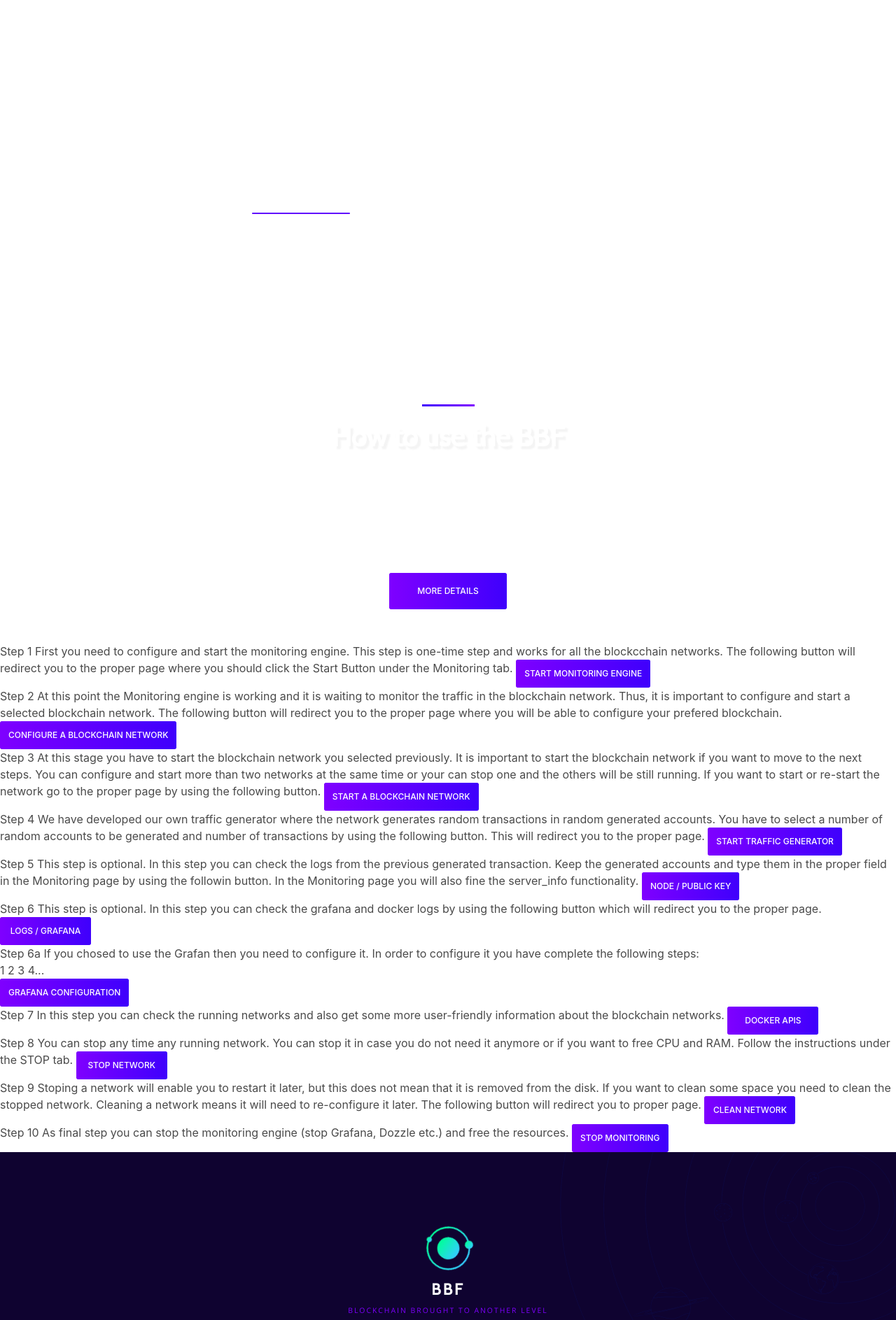
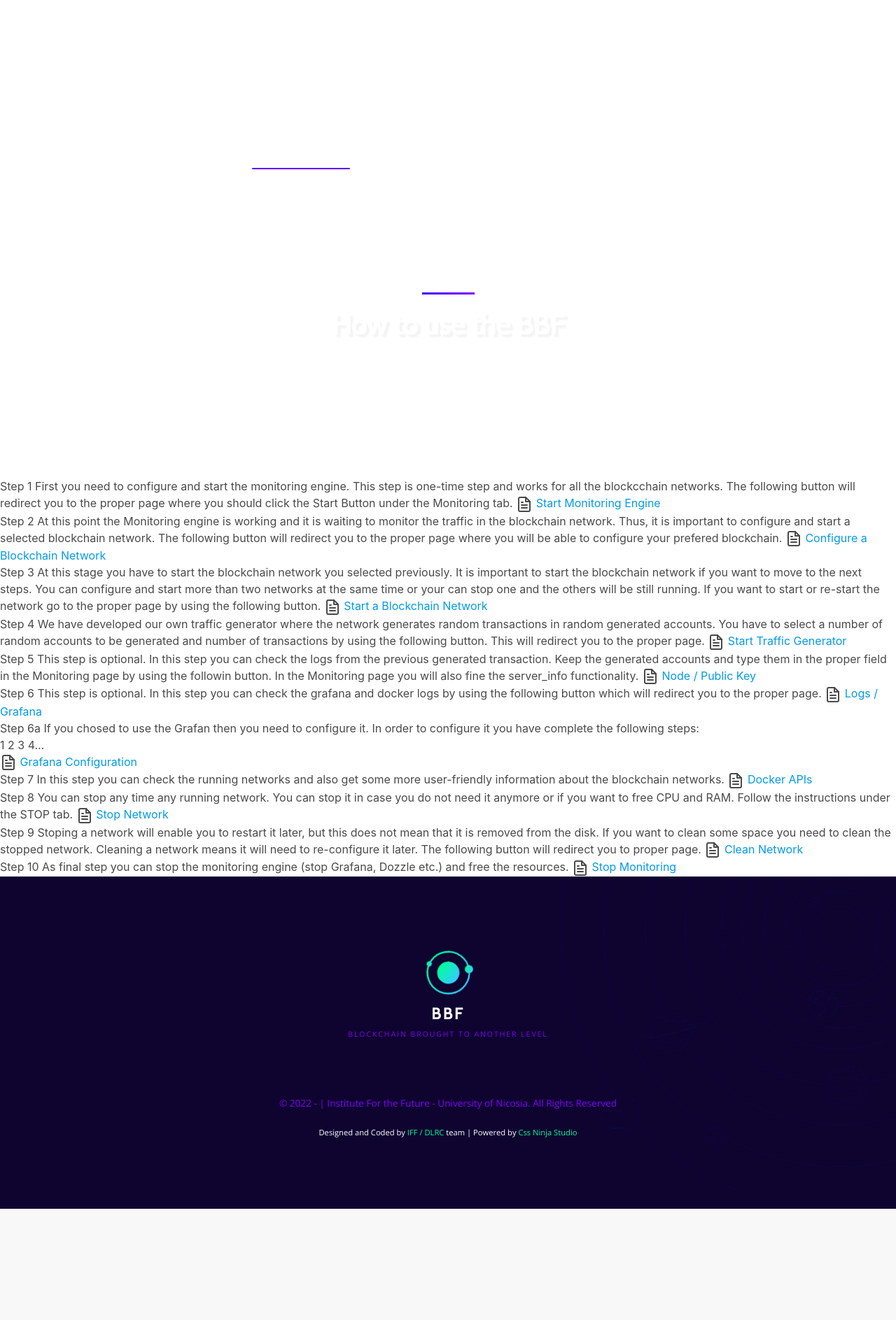
Before and after one commit to UNIC-IFF/KNOB-BBF-Web-Application, a Flask app: template templates/available_networks.html in a window 1280 px wide. Shown: the part 80-1967 px from the top of the page at 70% size. After the commit the page ends 1808 px from the top, so only its background shows below. Run offline with Flask 2, Linux system fonts and the light colour scheme; the template is opened without the code that fills it, so the values that code supplies are empty; some libraries are stand-ins or nearby versions.

Commit message:
available_networks last version

```diff
--- a/package.json
+++ b/package.json
@@ -29,7 +29,7 @@
     "bulma": "^0.9.3",
     "bulma-accordion": "^2.0.1",
     "codemirror": "^5.64.0",
-    "feather-icons": "^4.28.0",
+    "feather-icons": "^4.29.0",
     "gulp-bg": "^0.0.9",
     "ionicons": "^6.0.0",
     "js-datepicker": "^5.18.0",
--- a/templates/available_networks.html
+++ b/templates/available_networks.html
@@ -9,7 +9,7 @@
 
     </section>
      <!-- ICO section -->
-     <section class="section is-medium ">
+     <section class="section " style="padding-top:10vh">
       <!-- Container -->
       <div class="container">
           <!-- Title & subtitle -->
@@ -49,7 +49,7 @@
                             <div class="columns " style="display:block;">
                               <!-- ICO Terms -->
 
-                                  <div class="text-content  has-text-centered ">
+                                  <div class="text-content  has-text-centered " style="padding-top:3vh">
                                       <h4 id="showName{{i}}" class="title is-light animated preFadeInUp fadeInUp">NAME</h4>
                                           <div class="animated preFadeInUp fadeInUp">
 
@@ -58,7 +58,7 @@
                                           </div>
                                   </div>
                             </div>
-                            <span  class="buttons column is-10" style="float:right; padding-top:10vh;">
+                            <span  class="buttons column is-10" style="float:right; padding-top:4vh;">
                                 <a href="{{url_for('management')}}" target="_blank" class="button k-button k-primary rounded raised has-gradient is-fat is-bold">
                                  Manage this Network
                                 </a>
@@ -89,24 +89,19 @@
   <!-- /ICO section -->
 
 
-  <section x-data="initRoadmap()" x-init="setupRoadmap()" id="roadmap" class="main-timeline" style="padding-top:-10%">
+  <section x-data="initRoadmap()" x-init="setupRoadmap()" id="roadmap" class="main-timeline" style="padding-top:-5vw; margin-top:0" >
     <div class="hero-body has-text-centered">
-        <div class="columns">
+        <div class="columns" >
 
             <div class="column is-6 is-offset-3">
                 <div class="divider is-centered"> </div>
                 <h2 class="title is-2 is-light is-semibold is-spaced main-title">How to use the BBF</h2>
-                <h5 class="subtitle is-5 is-light is-thin">
+                <h5 class="subtitle is-5 is-light is-thin" style="text-align:justify;">
                     The following steps introduce a step-by-step procedure of the Blockchain Benchmarking Framework (BBF) usage. It is important to follow the step-guide and not skip any step.
-                    Each step will redirect you to the proper page where you will found more information for each functionality.
+                    Each step will redirect you to the proper page where you will find more information for each functionality.
                 </h5>
                 <!-- CTA -->
-                <p>
-                    <a href="#roadmap" class="button k-button k-primary raised has-gradient is-fat is-bold">
-                        <span class="text">More details</span>
-                        <span class="front-gradient"></span>
-                    </a>
-                </p>
+
             </div>
         </div>
     </div>
@@ -114,15 +109,15 @@
         <li>
             <div>
                 <span class="item-title">Step 1</span>
-                <span class="item-content">
+                <span class="item-content" style="text-align:justify;">
                     First you need to configure and start the monitoring engine. This step is one-time step and works for all the blockcchain networks.
                     The following button will redirect you to the proper page where you should click the Start Button under the Monitoring tab.
                 </span>
                 <span class="more">
+                    <i data-feather="file-text"></i>
 
-                  <a href="{{url_for('monitoring')}}" class="button k-button k-primary raised has-gradient is-bold" target="_blank">
-                    <span class="text">Start Monitoring Engine</span>
-                    <span class="front-gradient"></span>
+                  <a href="{{url_for('monitoring')}}"  target="_blank">
+                    Start Monitoring Engine
                   </a>
                   </span>
             </div>
@@ -131,15 +126,16 @@
         <li>
             <div>
                 <span class="item-title">Step 2</span>
-                <span class="item-content">
+                <span class="item-content" style="text-align:justify;">
                  At this point the Monitoring engine is working and it is waiting to monitor the traffic in the blockchain network.
                  Thus, it is important to configure and start a selected blockchain network. The following button will redirect you to the proper page where you
                  will be able to configure your prefered blockchain.
                 </span>
                 <span class="more">
-                  <a href="{{url_for('benchmarking_engine')}}" class="button k-button k-primary raised has-gradient is-bold" target="_blank">
-                    <span class="text">Configure a Blockchain Network</span>
-                    <span class="front-gradient"></span>
+                        <i data-feather="file-text"></i>
+                  <a href="{{url_for('benchmarking_engine')}}" target="_blank">
+                    Configure a Blockchain Network
+
                   </a>
                 </span>
             </div>
@@ -148,14 +144,15 @@
             <div>
                 <span class="item-title">Step 3</span>
 
-                <span class="item-content">
+                <span class="item-content" style="text-align:justify;">
                    At this stage you have to start the blockchain network you selected previously. It is important to start the blockchain network if you want to move to the next steps.
                    You can configure and start more than two networks at the same time or your can stop one and the others will be still running. If you want to start or re-start the network go to the proper page by using the following button.
                 </span>
                 <span class="more">
-                     <a href="{{url_for('benchmarking_engine')}}" class="button k-button k-primary raised has-gradient is-bold" target="_blank">
-                        <span class="text">Start a Blockchain Network</span>
-                        <span class="front-gradient"></span>
+                    <i data-feather="file-text"></i>
+                     <a href="{{url_for('benchmarking_engine')}}" target="_blank">
+                       Start a Blockchain Network
+
                       </a>
                 </span>
             </div>
@@ -163,14 +160,14 @@
         <li>
             <div>
                 <span class="item-title">Step 4</span>
-                <span class="item-content">
+                <span class="item-content" style="text-align:justify;">
                     We have developed our own traffic generator where the network generates random transactions in random generated accounts. You have to select a number of random accounts to be generated and number of transactions
                     by using the following button. This will redirect you to the proper page.
                 </span>
                 <span class="more">
-                    <a href="{{url_for('monitoring')}}" class="button k-button k-primary raised has-gradient is-bold" target="_blank">
-                        <span class="text">Start Traffic Generator</span>
-                        <span class="front-gradient"></span>
+                    <i data-feather="file-text"></i>
+                    <a href="{{url_for('monitoring')}}"  target="_blank">
+                       Start Traffic Generator
                       </a>
                 </span>
             </div>
@@ -178,14 +175,14 @@
         <li>
             <div>
                 <span class="item-title">Step 5</span>
-                <span class="item-content">
+                <span class="item-content" style="text-align:justify;">
                     This step is optional. In this step you can check the logs from the previous generated transaction. Keep the generated accounts and type them in the proper field in the Monitoring page by using the followin button.
                     In the Monitoring page you will also fine the server_info functionality.
                 </span>
                 <span class="more">
-                    <a href="{{url_for('monitoring')}}" class="button k-button k-primary raised has-gradient is-bold" target="_blank">
-                        <span class="text">Node / Public Key</span>
-                        <span class="front-gradient"></span>
+                    <i data-feather="file-text"></i>
+                    <a href="{{url_for('monitoring')}}" target="_blank">
+                     Node / Public Key
                       </a>
                 </span>
             </div>
@@ -193,13 +190,13 @@
         <li>
             <div>
                 <span class="item-title">Step 6</span>
-                <span class="item-content">
+                <span class="item-content" style="text-align:justify;">
                     This step is optional. In this step you can check the grafana and docker logs by using the following button which will redirect you to the proper page.
                 </span>
                 <span class="more">
-                    <a href="{{url_for('monitoring')}}" class="button k-button k-primary raised has-gradient is-bold" target="_blank">
-                        <span class="text">Logs / Grafana</span>
-                        <span class="front-gradient"></span>
+                    <i data-feather="file-text"></i>
+                    <a href="{{url_for('monitoring')}}"  target="_blank">
+                       Logs / Grafana
                       </a>
                 </span>
             </div>
@@ -207,7 +204,7 @@
         <li>
             <div>
                 <span class="item-title">Step 6a</span>
-                <span class="item-content">
+                <span class="item-content" style="text-align:justify;">
                     If you chosed to use the Grafan then you need to configure it. In order to configure it you have complete the following steps:
                      <ul>
                         <li>
@@ -217,9 +214,9 @@
                      </ul>
                 </span>
                 <span class="more">
-                    <a href="{{url_for('grafana')}}" class="button k-button k-primary raised has-gradient is-bold" target="_blank">
-                        <span class="text">Grafana Configuration</span>
-                        <span class="front-gradient"></span>
+                    <i data-feather="file-text"></i>
+                    <a href="{{url_for('grafana')}}" target="_blank">
+                     Grafana Configuration
                       </a>
                 </span>
             </div>
@@ -227,13 +224,13 @@
         <li>
             <div>
                 <span class="item-title">Step 7</span>
-                <span class="item-content">
+                <span class="item-content" style="text-align:justify;">
                     In this step you can check the running networks and also get some more user-friendly information about the blockchain networks.
                 </span>
                 <span class="more">
-                    <a href="{{url_for('management')}}" class="button k-button k-primary raised has-gradient is-bold" target="_blank">
-                        <span class="text">Docker APIs</span>
-                        <span class="front-gradient"></span>
+                    <i data-feather="file-text"></i>
+                    <a href="{{url_for('management')}}"  target="_blank">
+                       Docker APIs
                       </a>
                 </span>
             </div>
@@ -241,14 +238,14 @@
         <li>
             <div>
                 <span class="item-title">Step 8</span>
-                <span class="item-content">
+                <span class="item-content" style="text-align:justify;">
                     You can stop any time any running network. You can stop it in case you do not need it anymore or if you want to free CPU and RAM.
                     Follow the instructions under the STOP tab.
                 </span>
                 <span class="more">
-                    <a href="{{url_for('benchmarking_engine')}}" class="button k-button k-primary raised has-gradient is-bold" target="_blank">
-                        <span class="text">Stop Network</span>
-                        <span class="front-gradient"></span>
+                    <i data-feather="file-text"></i>
+                    <a href="{{url_for('benchmarking_engine')}}" target="_blank">
+                       Stop Network
                       </a>
                 </span>
             </div>
@@ -256,15 +253,15 @@
         <li>
             <div>
                 <span class="item-title">Step 9</span>
-                <span class="item-content">
+                <span class="item-content" style="text-align:justify;">
                     Stoping a network will enable you to restart it later, but this does not mean that it is removed from the disk. If you want to clean
                     some space you need to clean the stopped network. Cleaning a network means it will need to re-configure it later.
                     The following button will redirect you to proper page.
                 </span>
                 <span class="more">
-                    <a href="{{url_for('benchmarking_engine')}}" class="button k-button k-primary raised has-gradient is-bold" target="_blank">
-                        <span class="text">Clean Network</span>
-                        <span class="front-gradient"></span>
+                    <i data-feather="file-text"></i>
+                    <a href="{{url_for('benchmarking_engine')}}" target="_blank">
+                    Clean Network
                       </a>
                 </span>
             </div>
@@ -272,13 +269,13 @@
         <li>
             <div>
                 <span class="item-title">Step 10</span>
-                <span class="item-content">
+                <span class="item-content" style="text-align:justify;">
                     As final step you can stop the monitoring engine (stop Grafana, Dozzle etc.) and free the resources.
                 </span>
                 <span class="more">
-                    <a href="{{url_for('monitoring')}}" class="button k-button k-primary raised has-gradient is-bold" target="_blank">
-                        <span class="text">Stop Monitoring</span>
-                        <span class="front-gradient"></span>
+                    <i data-feather="file-text"></i>
+                    <a href="{{url_for('monitoring')}}" target="_blank">
+                      Stop Monitoring
                       </a>
                 </span>
             </div>
@@ -294,14 +291,14 @@
        "xrpl":  `XRPL uses a consensus protocol, in which designated servers called validators come to an agreement on the order and outcome of XRP transactions every 3-5 seconds.
        All servers in the network process each transaction according to the same rules, and any transaction that follows the protocol is confirmed right away. All transactions are public, with strong cryptography to guarantee the integrity of the system.
 
-       Anyone can operate a validator; currently, over 150 validators are active on the ledger, operated by universities, exchanges, businesses, and individuals. Additionally, the consensus protocol ensures the blockchain becomes more decentralized over time as the validator pool grows.`      ,
-     "besu-poa" :`Hyperledger Besu is an Ethereum client designed to be enterprise-friendly for both public and private permissioned network use cases. It can also be ran on test networks such as Rinkeby, Ropsten, and Görli. Hyperledger Besu includes several consensus algorithms including PoW, and PoA (IBFT, IBFT 2.0, Etherhash, and Clique). Its comprehensive permissioning schemes are designed specifically for use in a consortium environment.`
+       Anyone can operate a validator; currently, over 150 validators are active on the ledger, operated by universities, exchanges, businesses, and individuals. Additionally, the consensus protocol ensures the blockchain becomes more decentralized over time as the validator pool grows. <a href="https://xrpl.org/xrp-ledger-overview.html" target="_blank"> Find More. </a>`      ,
+     "besu-poa" :`Hyperledger Besu is an Ethereum client designed to be enterprise-friendly for both public and private permissioned network use cases. It can also be ran on test networks such as Rinkeby, Ropsten, and Görli. Hyperledger Besu includes several consensus algorithms including PoW, and PoA (IBFT, IBFT 2.0, Etherhash, and Clique). Its comprehensive permissioning schemes are designed specifically for use in a consortium environment. <a href="https://www.hyperledger.org/blog/2019/08/29/announcing-hyperledger-besu" target="_blank"> Find More. </a>`
 
       , "stellar-docker-testnet": `At the lowest level, Stellar is a system for tracking ownership. Like accountants have for centuries, it uses a ledger to do so, but Stellar’s innovation is that there is no actual accountant. Instead there’s a network of independent computers each checking and rechecking the work of the others. Stellar is a system without a central authority—meaning no one can stop the network or secretly adjust the numbers to his liking—yet even without a central authority the ledgers are verified and updated, every five seconds.
 
-      A unique algorithm, called the Stellar Consensus Protocol (SCP), keeps everything in sync. There are many ways to get agreement across a decentralized system—Bitcoin's visionary proof-of-work method was the first and is still the most famous. But, like many first drafts, proof-of-work left room for improvement. SCP strives to be better by being configurable, fast, and highly energy efficient. If you're interested in the deep details, you can read the peer-reviewed paper, published by SOSP, the oldest and most prestigious systems conference, for complete technical details.`
+      A unique algorithm, called the Stellar Consensus Protocol (SCP), keeps everything in sync. There are many ways to get agreement across a decentralized system—Bitcoin's visionary proof-of-work method was the first and is still the most famous. But, like many first drafts, proof-of-work left room for improvement. SCP strives to be better by being configurable, fast, and highly energy efficient. If you're interested in the deep details, you can read the peer-reviewed paper, published by SOSP, the oldest and most prestigious systems conference, for complete technical details.  <a href="https://www.stellar.org/learn/intro-to-stellar" target="_blank"> Find More. </a>`
     ,
-       "geth": `Ethereum is a technology for building apps and organizations, holding assets, transacting and communicating without being controlled by a central authority. There is no need to hand over all your personal details to use Ethereum - you keep control of your own data and what is being shared. Ethereum has its own cryptocurrency, Ether, which is used to pay for certain activities on the Ethereum network.`
+       "geth": `Ethereum is a technology for building apps and organizations, holding assets, transacting and communicating without being controlled by a central authority. There is no need to hand over all your personal details to use Ethereum - you keep control of your own data and what is being shared. Ethereum has its own cryptocurrency, Ether, which is used to pay for certain activities on the Ethereum network. <a href="https://ethereum.org/en/what-is-ethereum/" target="_blank"> Find More. </a>`
       };
   let names= {
     "xrpl":"XRPL",
--- a/templates/base.html
+++ b/templates/base.html
@@ -13,6 +13,7 @@
     <link href="https://fonts.googleapis.com/css?family=Cabin" rel="stylesheet">
     <link href="https://fonts.googleapis.com/css?family=Open+Sans:300,400" rel="stylesheet">
     <script src="https://ajax.googleapis.com/ajax/libs/jquery/3.2.1/jquery.min.js"></script>
+    <script src="https://unpkg.com/feather-icons"></script>
     <script src="https://raw.githubusercontent.com/davatron5000/FitVids.js/master/jquery.fitvids.js"></script>
     <link href="https://cdn.jsdelivr.net/npm/bootstrap@5.0.2/dist/css/bootstrap.min.css" rel="stylesheet" integrity="sha384-EVSTQN3/azprG1Anm3QDgpJLIm9Nao0Yz1ztcQTwFspd3yD65VohhpuuCOmLASjC" crossorigin="anonymous">
     <script src="https://cdn.jsdelivr.net/npm/bootstrap@5.0.2/dist/js/bootstrap.bundle.min.js" integrity="sha384-MrcW6ZMFYlzcLA8Nl+NtUVF0sA7MsXsP1UyJoMp4YLEuNSfAP+JcXn/tWtIaxVXM" crossorigin="anonymous"></script>
@@ -180,6 +181,9 @@
             }"></a></div>
             <script src="https://cdn.jsdelivr.net/particles.js/2.0.0/particles.min.js"></script>
             <script src="../static/js/bundle.js"></script>
+            <script>
+                feather.replace()
+              </script>
 
         </body>
 
```
